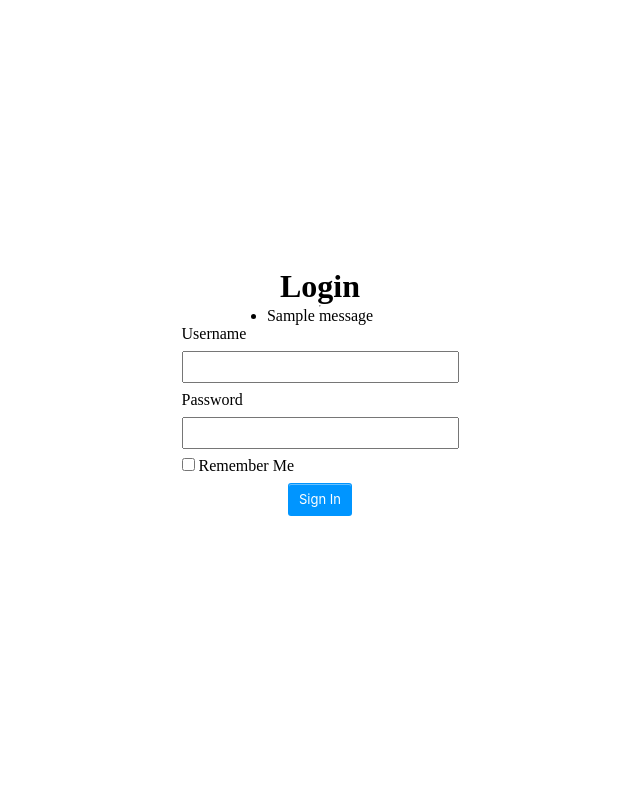
After one commit to tabohulu/GhTelcoRankings, a Flask app: page /login in a window 1280 px wide. The commit adds this page. Shown: the whole page, without its empty margins (320-960 px from the left). Run offline with Flask 2, Linux system fonts and the light colour scheme; tables that the repository leaves empty hold one stand-in row (values such as "Sample post"); one stand-in notice (Sample message) is shown.

Commit message:
added user logins

```diff
--- /dev/null
+++ b/app/forms.py
@@ -0,0 +1,10 @@
+from flask_wtf import FlaskForm
+from wtforms import StringField, PasswordField, BooleanField,SubmitField,SelectField,RadioField,DateField,HiddenField,TextAreaField,TimeField
+from wtforms.validators import DataRequired, ValidationError,Email,EqualTo
+from app.models import User
+
+class LoginForm(FlaskForm):
+    username = StringField('Username',validators=[DataRequired()])
+    password = PasswordField('Password',validators=[DataRequired()])
+    remember_me = BooleanField('Remember Me')
+    submit = SubmitField('Sign In')
--- a/app/routes.py
+++ b/app/routes.py
@@ -1,10 +1,13 @@
+from crypt import methods
 from app import app
-from app.models import Tweets
+from app.models import Tweets, User
+from app.forms import LoginForm
 from app.tasks import get_tweets
 from apscheduler.schedulers.blocking import BlockingScheduler
 from apscheduler.schedulers.background import BackgroundScheduler
 import app.bots.retwitter_bot as rb
-from flask import render_template
+from flask import flash, redirect, render_template, url_for
+from flask_login import current_user, login_user,logout_user
 
 api=rb.create_api()
 queries=["mtnghana","#mtnghana","#vodafoneghana","vodafoneghana","airteltigo","#airteltigo"]
@@ -13,11 +16,9 @@ queries=["mtnghana","#mtnghana","#vodafoneghana","vodafoneghana","airteltigo","#
 sched=BackgroundScheduler()
 
 
-
-
 @app.route('/')
 @app.route('/index')
-def home():
+def index():
 
     return render_template('index.html')
 
@@ -27,7 +28,24 @@ def work():
 
     return render_template('work.html',tweets=tweets)
 
+@app.route('/login',methods=['GET','POST'])
+def login():
+    if current_user.is_authenticated:
+        return redirect(url_for('index'))
+    form = LoginForm()
+    if form.validate_on_submit():
+        user = User.query.filter_by(username=form.username.data).first()
+        if user is None or not user.check_password(form.password.data):
+            flash('Invalid username or password')
+            return redirect(url_for('login'))
+        login_user(user, remember=form.remember_me.data)
+        return redirect(url_for('index'))
+    return render_template('login.html', title='Sign In', form=form)
 
+@app.route('/logout')
+def logout():
+    logout_user()
+    return redirect(url_for('index'))
 # @sched.scheduled_job('interval',minutes=1,timezone='Asia/Tokyo')
 # def print_something():
 #     get_tweets()
--- /dev/null
+++ b/app/templates/login.html
@@ -0,0 +1,125 @@
+<!DOCTYPE html>
+<html lang="en">
+  <head>
+    <meta charset="UTF-8" />
+    <meta http-equiv="X-UA-Compatible" content="IE=edge" />
+    <meta name="viewport" content="width=device-width, initial-scale=1.0" />
+    <link
+      rel="apple-touch-icon"
+      sizes="180x180"
+      href="{{url_for('static',filename='./favicon_io/apple-touch-icon.png')}}"
+    />
+    <link
+      rel="icon"
+      type="image/png"
+      sizes="32x32"
+      href="{{url_for('static',filename='./favicon_io/favicon-32x32.png')}}"
+    />
+    <link
+      rel="icon"
+      type="image/png"
+      sizes="16x16"
+      href="{{url_for('static',filename='./favicon_io/favicon-16x16.png')}}"
+    />
+    <link
+      rel="manifest"
+      href="{{url_for('static',filename='./favicon_io/site.webmanifest')}}"
+    />
+
+    <title>Login</title>
+    <style>
+      * {
+        padding: 0%;
+        margin: 0%;
+        box-sizing: border-box;
+      }
+
+      html,
+      body {
+        height: 100%;
+        display: flex;
+        flex-direction: column;
+        align-items: center;
+        justify-content: center;
+      }
+
+      input[type="text"],
+      input[type="password"] {
+        width: 100%;
+        height: 2rem;
+        margin: 0.5rem 0;
+      }
+
+      #submit {
+        background-color: #0095ff;
+        border: 1px solid transparent;
+        border-radius: 3px;
+        box-shadow: rgba(255, 255, 255, 0.4) 0 1px 0 0 inset;
+        box-sizing: border-box;
+        color: #fff;
+        cursor: pointer;
+        display: inline-block;
+        font-family: -apple-system, system-ui, "Segoe UI", "Liberation Sans",
+          sans-serif;
+        font-size: 13px;
+        font-weight: 400;
+        line-height: 1.15385;
+        margin: 0;
+        outline: none;
+        padding: 8px 0.8em;
+        text-align: center;
+        text-decoration: none;
+        user-select: none;
+        -webkit-user-select: none;
+        touch-action: manipulation;
+        vertical-align: baseline;
+        white-space: nowrap;
+      }
+    </style>
+  </head>
+  <body>
+    <h1>Login</h1>
+    {% with messages = get_flashed_messages()%} {%if messages%}
+    <hr />
+    <ul>
+      {% for msg in messages%}
+      <li>{{msg}}</li>
+      {%endfor%}
+    </ul>
+    {% endif %} {% endwith %}
+    <form action="{{url_for('login')}}" method="POST" novalidate>
+      {{form.hidden_tag()}}
+
+      <p>
+        {{form.username.label}}
+        <br />
+        {{form.username(size=32)}}
+        <br />
+        {%for error in form.username.errors%}
+        <span style="color: red">[{{error}}]</span>
+        {%endfor%}
+      </p>
+      <p>
+        {{form.password.label}}
+        <br />
+        {{form.password(size=32)}}
+        <br />
+        {%for error in form.password.errors%}
+        <span style="color: red">[{{error}}]</span>
+        {%endfor%}
+      </p>
+      <p>{{form.remember_me()}} {{form.remember_me.label}}</p>
+      <p
+        style="
+          width: 100%;
+          display: flex;
+          justify-content: center;
+          margin-bottom: 1rem;
+          margin-top: 0.5rem;
+        "
+      >
+        {{form.submit()}}
+      </p>
+    </form>
+  </body>
+</html>
```
Also changed, not shown: app/__init__.py (+12 -0 lines), app/models.py (+41 -5 lines), app/templates/work.html (+71 -11 lines), migrations/versions/7d2e080d4c66_added_user_and_sentiment_tables.py (added, +49 -0 lines), app.db.
